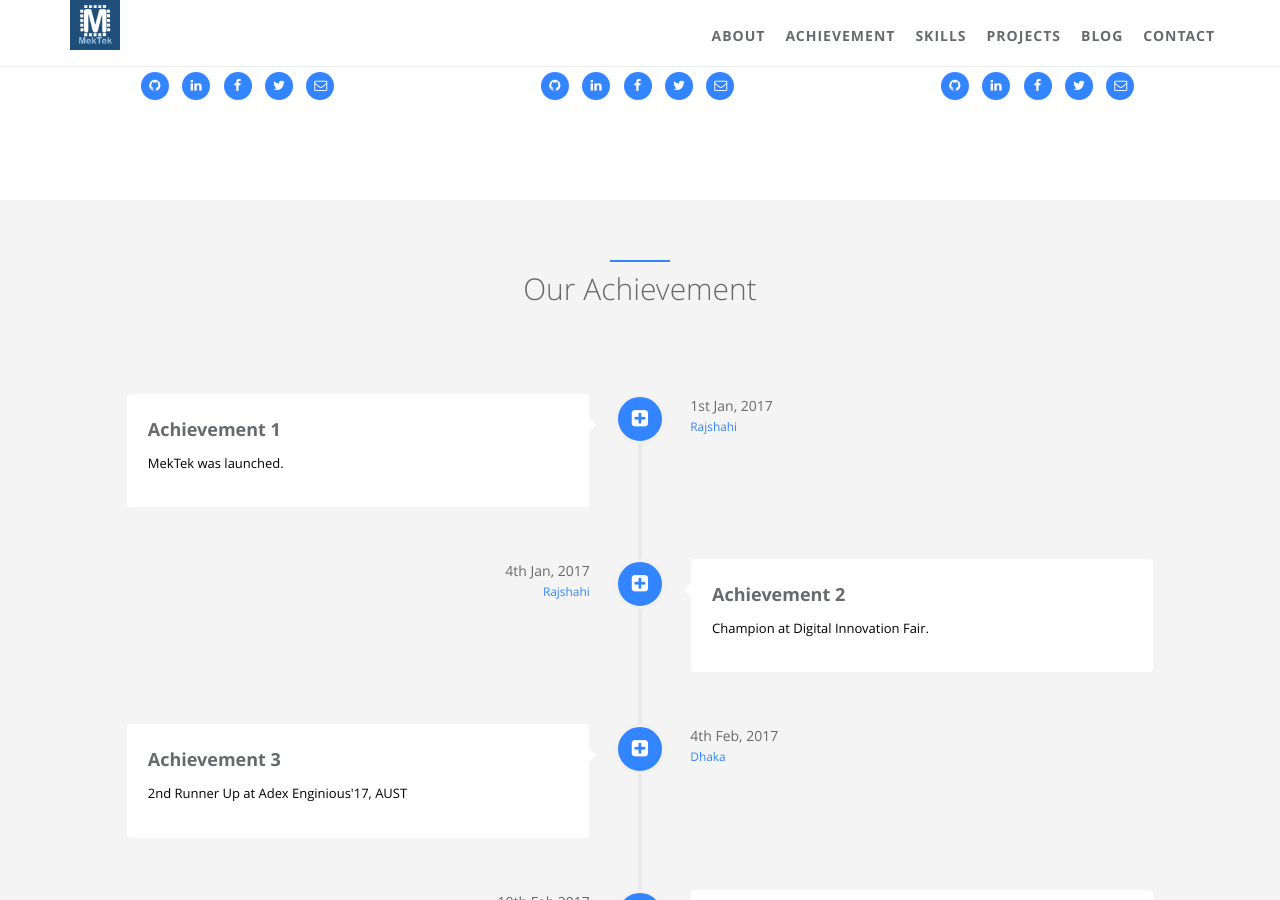
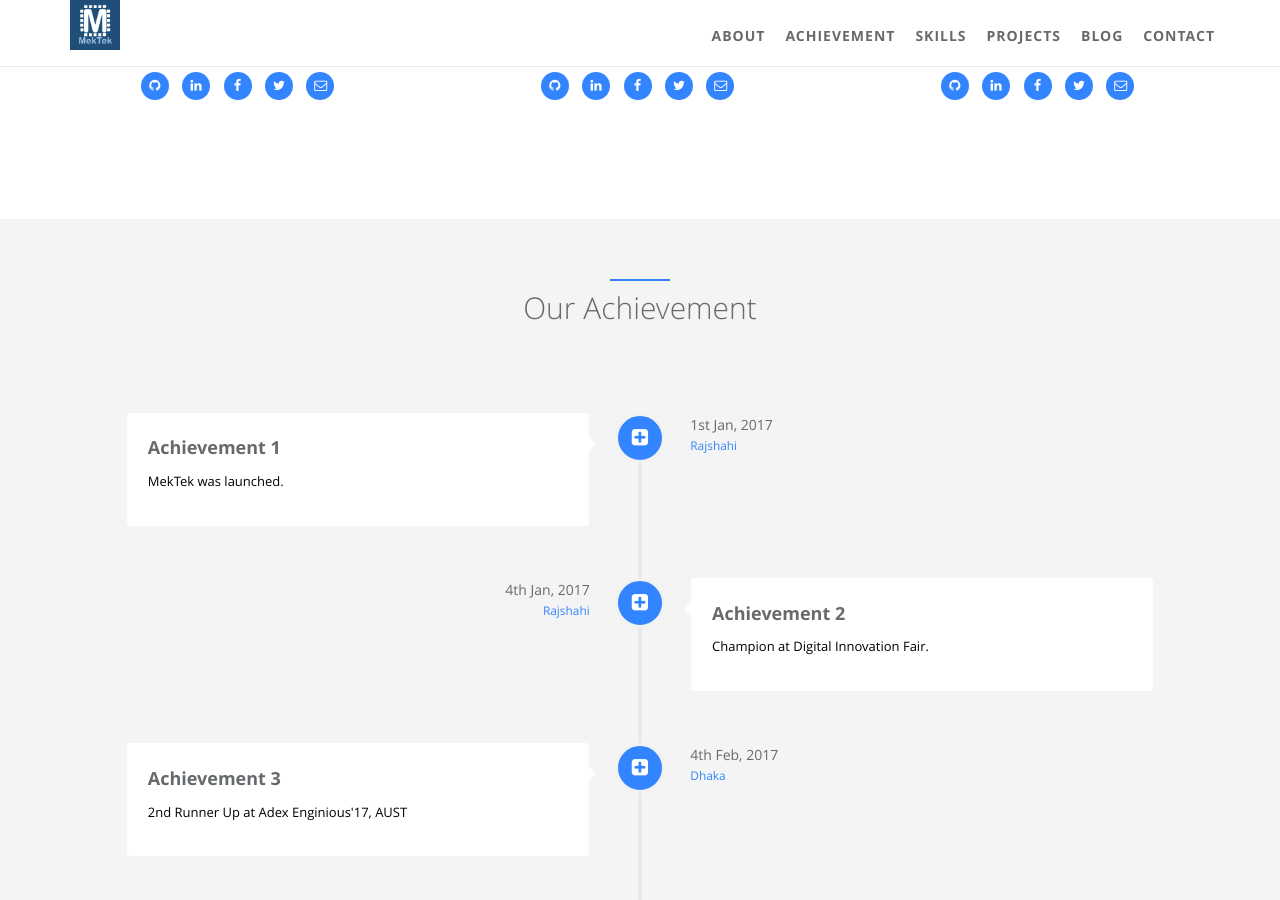
Before and after one commit to takiuddinahmed/mektekbd.github.io, a Jekyll site: the page built from index.html, in a window 1280 px wide and 900 px high, scrolled down 949 px. Built offline with Jekyll 4.4.1, drawn with Linux system fonts in a browser that asks for light colours; nearby versions of some CDN libraries; library files that are not in the unit come from our copies.

Commit message:
Update about.html

```diff
--- a/_includes/sections/about.html
+++ b/_includes/sections/about.html
@@ -403,7 +403,7 @@
                     {% endif %}
 
 
-                </ul></div>
+                </ul></div><br>
 
        {% endfor %}
        </div>
@@ -435,7 +435,7 @@
                     {% endif %}
 
 
-                </ul></div>
+                </ul></div><br>
 
        {% endfor %}
        </div>
@@ -465,7 +465,7 @@
                     <li><a href="mailto:{{ site.author.email }}"><i class="fa fa-envelope-o"></i></a></li>
                     {% endif %}
 
-                </ul></div>
+                </ul></div><br>
 
        {% endfor %}
        </div>
```
